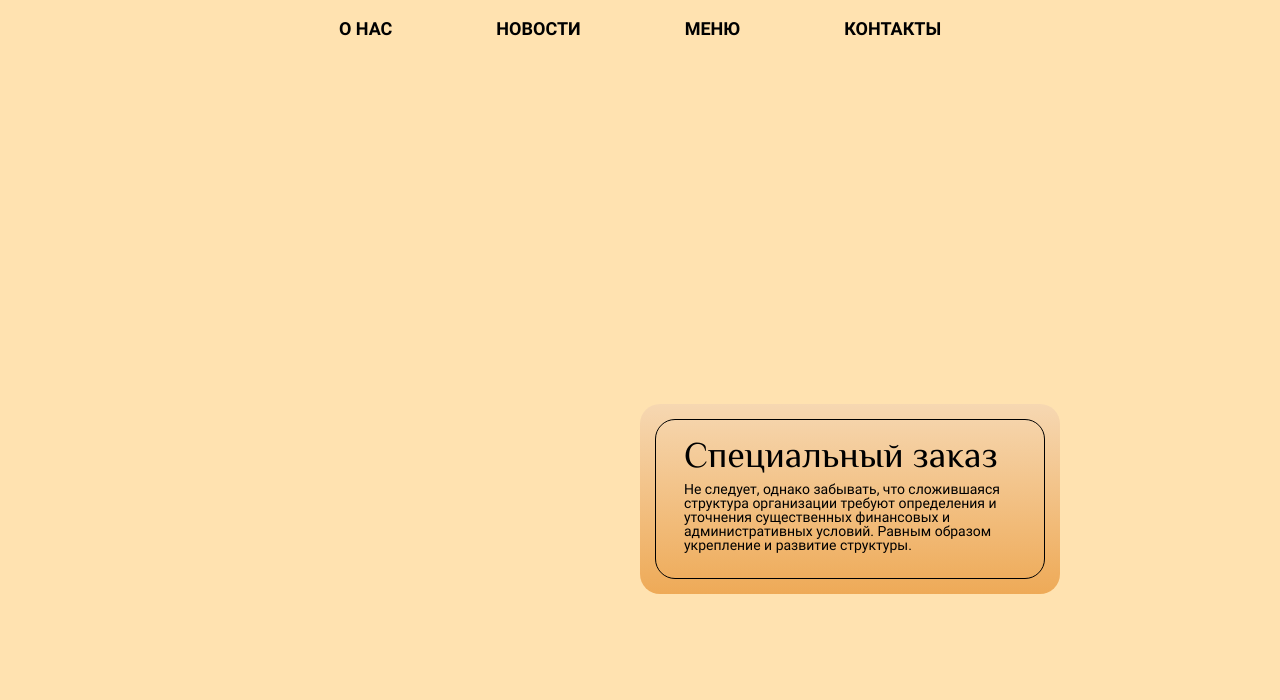
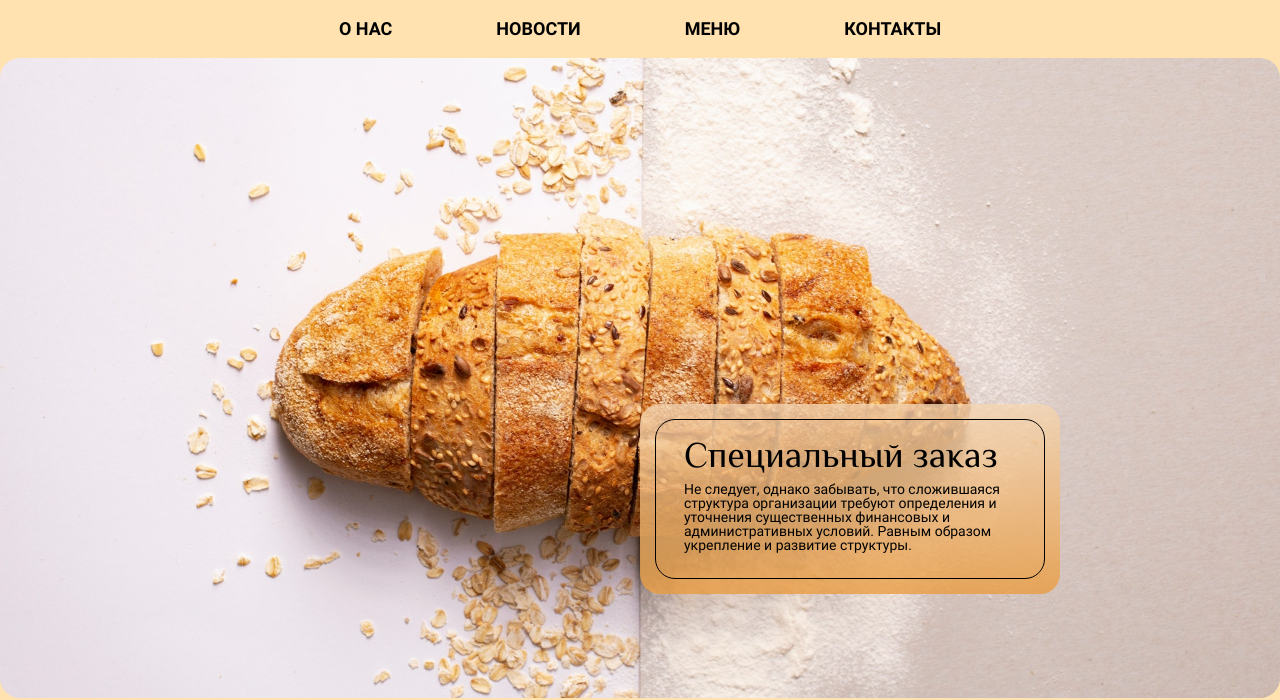
Before and after one commit to Jack187FE/project_1, a plain HTML site: page index.html in a window 1280 px wide. Shown: the part 103-803 px from the top of the page. Drawn offline with Linux system fonts and the light colour scheme; files whose address does not match are found by name.

Commit message:
Update style.css

```diff
--- a/css/style.css
+++ b/css/style.css
@@ -75,7 +75,7 @@ nav {
 
 .section-about {
     height: 640px;
-    background: url(img/01-background.jpg) center/cover no-repeat;
+    background: url(../img/01-background.jpg) center/cover no-repeat;
     position: relative;
     margin-bottom: 20px;
 }
```
